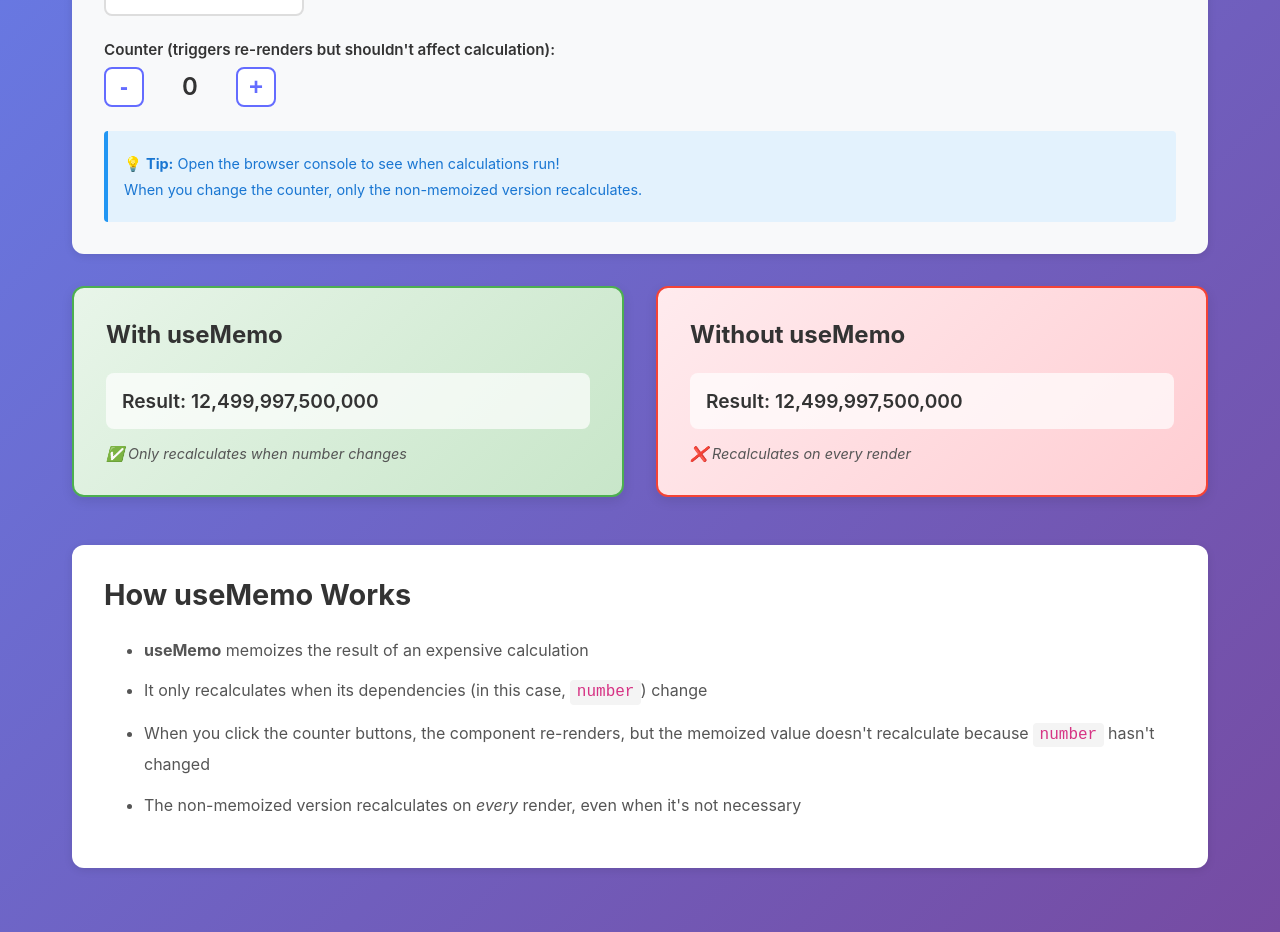
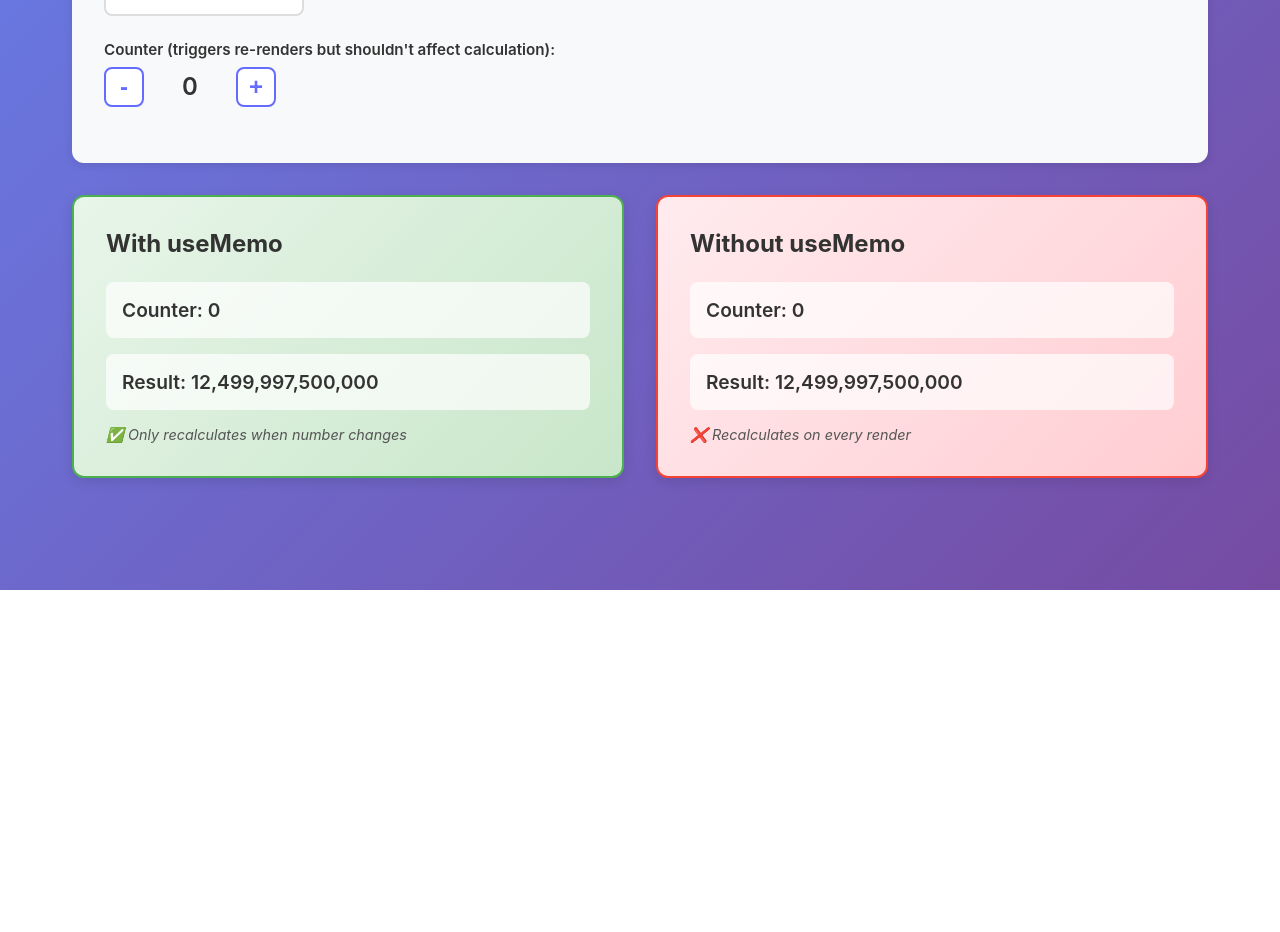
Before and after one commit to henriquenovais/react-compiler-overview, a React (Vite) app in the folder packages/javascript/: page / in a window 1280 px wide. Shown: the part 306-1238 px from the top of the page. After the commit the page ends 896 px from the top, so only its background shows below. Built offline with nearby package versions, Linux system fonts and the light colour scheme.

Commit message:
feat: add react compiler with babel tags to javascript project

```diff
--- /dev/null
+++ b/packages/javascript/babel.config.js
@@ -0,0 +1,5 @@
+export const plugins = [
+    ['babel-plugin-react-compiler', {
+        compilationMode: 'annotation',
+    }],
+];
--- a/packages/javascript/src/App.jsx
+++ b/packages/javascript/src/App.jsx
@@ -1,45 +1,11 @@
 import { useState, useMemo } from 'react'
 import './App.css'
-
-// Expensive calculation function - simulates heavy computation
-function expensiveCalculation(n) {
-  console.log('Computing expensive calculation...')
-  let result = 0
-  for (let i = 0; i < n * 1000000; i++) {
-    result += i
-  }
-  return result
-}
-
-// Component that uses useMemo
-function MemoizedComponent({ number }) {
-  const memoizedValue = useMemo(() => {
-    return expensiveCalculation(number)
-  }, [number])
-
-  return (
-    <div className="demo-box memoized">
-      <h3>With useMemo</h3>
-      <p className="value">Result: {memoizedValue.toLocaleString()}</p>
-      <p className="note">✅ Only recalculates when number changes</p>
-    </div>
-  )
-}
-
-// Component that doesn't use useMemo
-function NonMemoizedComponent({ number }) {
-  const value = expensiveCalculation(number)
-
-  return (
-    <div className="demo-box non-memoized">
-      <h3>Without useMemo</h3>
-      <p className="value">Result: {value.toLocaleString()}</p>
-      <p className="note">❌ Recalculates on every render</p>
-    </div>
-  )
-}
+import MemoizedComponent from './components/MemoizedComponent'
+import NonMemoizedComponent from './components/NonMemoizedComponent'
 
 function App() {
+  "use no memo";
+
   const [number, setNumber] = useState(5)
   const [counter, setCounter] = useState(0)
 
@@ -75,35 +41,11 @@ function App() {
             <button onClick={() => setCounter(c => c + 1)}>+</button>
           </div>
         </div>
-
-        <div className="info">
-          <p>💡 <strong>Tip:</strong> Open the browser console to see when calculations run!</p>
-          <p>When you change the counter, only the non-memoized version recalculates.</p>
-        </div>
       </div>
 
       <div className="demo-container">
-        <MemoizedComponent number={number} />
-        <NonMemoizedComponent number={number} />
-      </div>
-
-      <div className="explanation">
-        <h2>How useMemo Works</h2>
-        <ul>
-          <li>
-            <strong>useMemo</strong> memoizes the result of an expensive calculation
-          </li>
-          <li>
-            It only recalculates when its dependencies (in this case, <code>number</code>) change
-          </li>
-          <li>
-            When you click the counter buttons, the component re-renders, but the memoized value
-            doesn't recalculate because <code>number</code> hasn't changed
-          </li>
-          <li>
-            The non-memoized version recalculates on <em>every</em> render, even when it's not necessary
-          </li>
-        </ul>
+        <MemoizedComponent number={number} counter={counter} />
+        <NonMemoizedComponent number={number} counter={counter} />
       </div>
     </div>
   )
--- /dev/null
+++ b/packages/javascript/src/components/MemoizedComponent.jsx
@@ -0,0 +1,25 @@
+import { useMemo } from 'react'
+import expensiveCalculation from '../utils'
+
+function MemoizedComponent({ number, counter }) {
+    "use no memo";
+
+    // "use memo";
+
+    const memoizedValue = useMemo(() => {
+      return expensiveCalculation(number, counter)
+    }, [number])
+
+    // const memoizedValue = expensiveCalculation(number, counter)
+
+    return (
+      <div className="demo-box memoized">
+        <h3>With useMemo</h3>
+        <p className="value">Counter: {counter.toLocaleString()}</p>
+        <p className="value">Result: {memoizedValue.toLocaleString()}</p>
+        <p className="note">✅ Only recalculates when number changes</p>
+      </div>
+    )
+}
+
+export default MemoizedComponent
--- /dev/null
+++ b/packages/javascript/src/components/NonMemoizedComponent.jsx
@@ -0,0 +1,19 @@
+import expensiveCalculation from '../utils'
+
+function NonMemoizedComponent({ number, counter }) {
+    "use no memo";
+    // "use memo";
+
+    const value = expensiveCalculation(number, counter)
+
+    return (
+      <div className="demo-box non-memoized">
+        <h3>Without useMemo</h3>
+        <p className="value">Counter: {counter.toLocaleString()}</p>
+        <p className="value">Result: {value.toLocaleString()}</p>
+        <p className="note">❌ Recalculates on every render</p>
+      </div>
+    )
+  }
+
+export default NonMemoizedComponent
--- /dev/null
+++ b/packages/javascript/src/utils.js
@@ -0,0 +1,11 @@
+// Expensive calculation function - simulates heavy computation
+function expensiveCalculation(n, v) {
+    console.log('Computing expensive calculation...')
+    let result = 0
+    for (let i = 0; i < (n+v) * 1000000; i++) {
+      result += i
+    }
+    return result
+}
+
+export default expensiveCalculation
```
